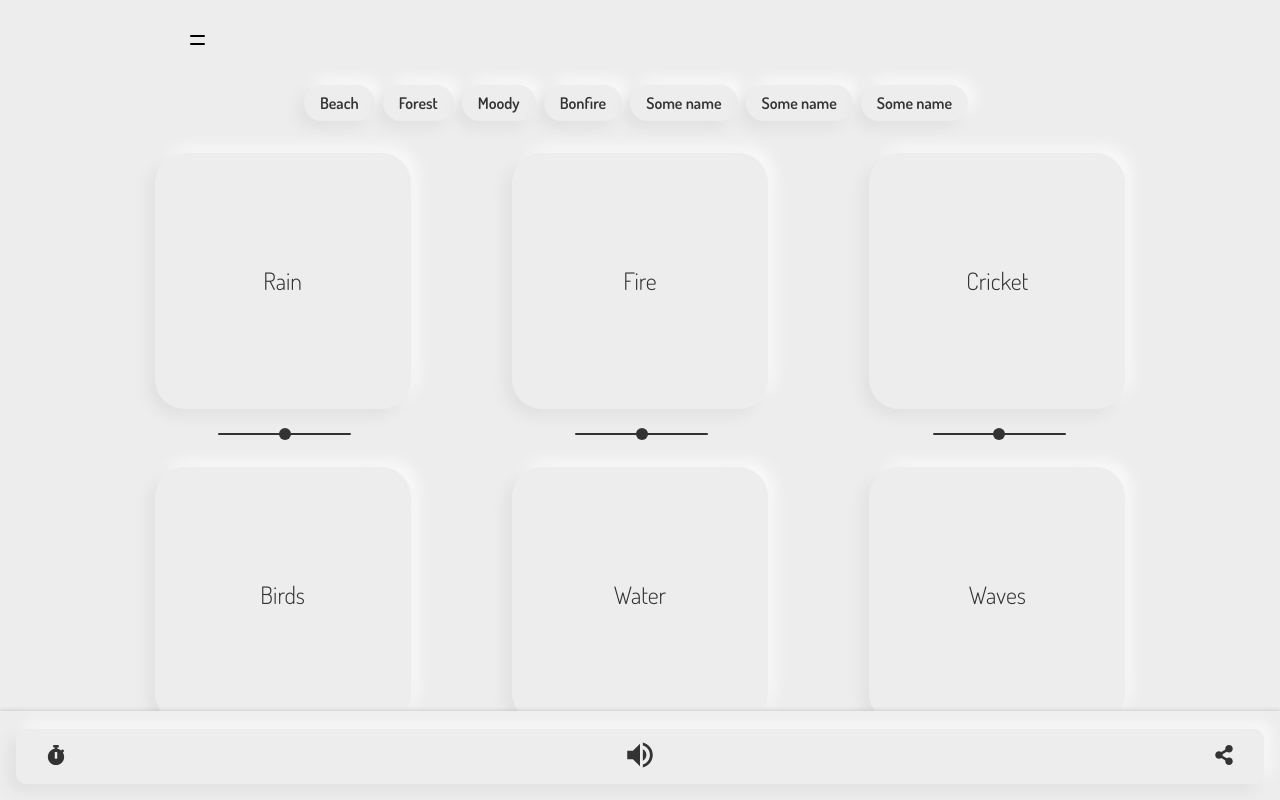
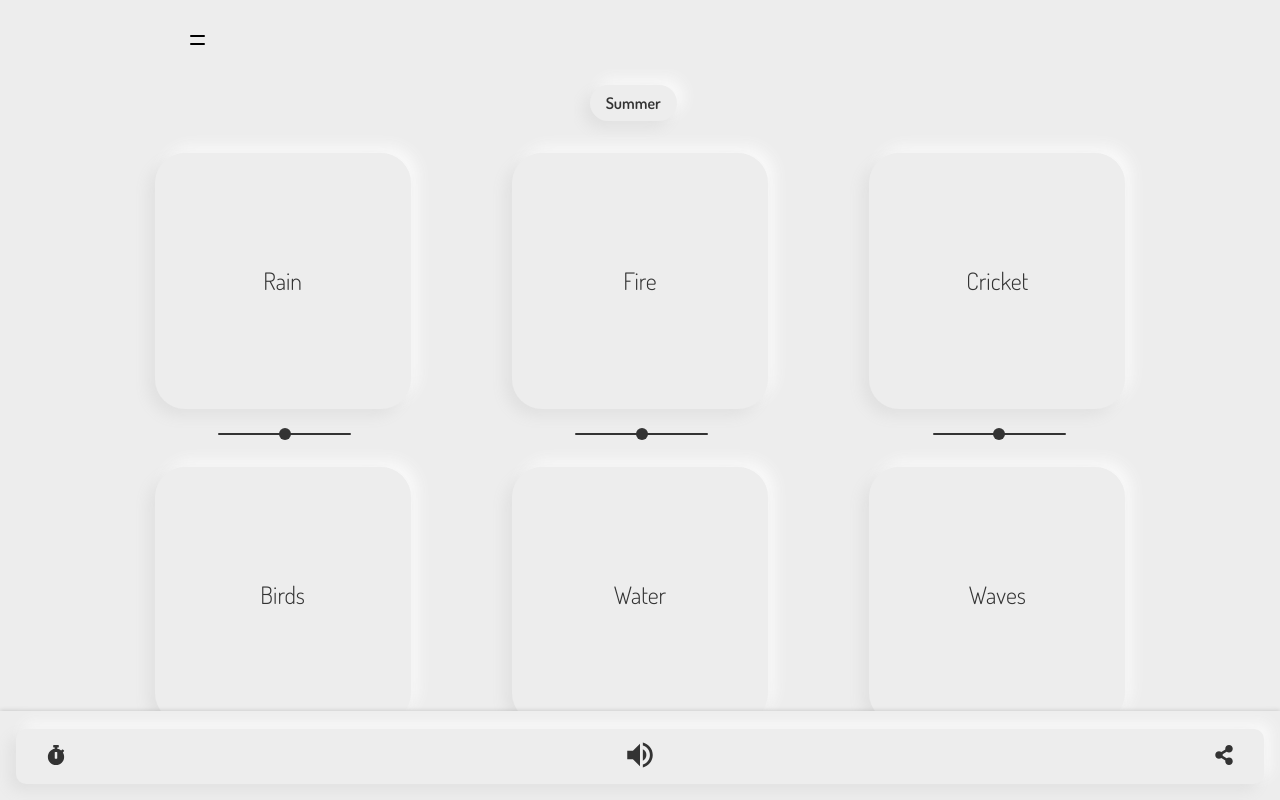
Before and after one commit to wasituf/loop, a Next.js app: page / in a window 1280 px wide. Shown: the top 800 px of the page. Built offline with nearby package versions, Linux system fonts and the light colour scheme.

Commit message:
Added preset functionality and changed manifest theme to white

```diff
--- a/components/EffectCard.jsx
+++ b/components/EffectCard.jsx
@@ -1,27 +1,42 @@
 import styles from '../styles/EffectCard.module.css'
 import { useEffect, useState } from 'react'
 
-export default function EffectCard({ name, masterPlaying, volume, filename }) {
+export default function EffectCard({
+  name,
+  masterPlaying,
+  volume,
+  filename,
+  presets,
+}) {
   const [playing, setPlaying] = useState(false)
   const [effectVolume, setEffectVolume] = useState(0.5)
 
   useEffect(() => {
-    if (localStorage.getItem(filename) === null) {
-      localStorage.setItem(filename, effectVolume)
+    if (localStorage.getItem(name.toLowerCase()) === null) {
+      localStorage.setItem(name.toLowerCase(), effectVolume)
     } else {
-      setEffectVolume(localStorage.getItem(filename))
+      setEffectVolume(localStorage.getItem(name.toLowerCase()))
     }
-  }, [filename]) // eslint-disable-line react-hooks/exhaustive-deps
+  }, [name]) // eslint-disable-line react-hooks/exhaustive-deps
 
   const changeState = e => {
+    // if(localStorage.getItem('presetActive') === true) {
+    //   presets.map(prst => {
+    //     const preset = document.getElementById(prst.name.toLowerCase())
+
+    //   })
+    // }
+
     const audio = e.target.querySelector('audio')
     if (audio) {
       audio.muted = !masterPlaying
       audio.volume = (effectVolume / 100) * (volume * 100)
       if (audio.paused) {
+        console.log('playing audio...')
         audio.play()
         setPlaying(true)
       } else if (!audio.paused) {
+        console.log('pausing...')
         audio.pause()
         setPlaying(false)
       }
@@ -49,6 +64,7 @@ export default function EffectCard({ name, masterPlaying, volume, filename }) {
         )}
 
         <audio
+          id={'effect-' + name.toLowerCase()}
           src={`/audio/${filename}`}
           onTimeUpdate={e => {
             const audio = e.target
@@ -57,7 +73,8 @@ export default function EffectCard({ name, masterPlaying, volume, filename }) {
               audio.play()
             }
             audio.muted = !masterPlaying
-            audio.volume = (effectVolume / 100) * (volume * 100)
+            audio.volume =
+              (localStorage.getItem(name.toLowerCase()) / 100) * (volume * 100)
           }}
         ></audio>
         <p
@@ -70,6 +87,7 @@ export default function EffectCard({ name, masterPlaying, volume, filename }) {
 
       <div className={styles.sliderContainer}>
         <input
+          id={'slider-' + name.toLowerCase()}
           className={styles.slider}
           type='range'
           min={'0'}
@@ -78,7 +96,7 @@ export default function EffectCard({ name, masterPlaying, volume, filename }) {
           value={effectVolume}
           onChange={e => {
             setEffectVolume(e.target.value)
-            localStorage.setItem(filename, e.target.value)
+            localStorage.setItem(name.toLowerCase(), e.target.value)
           }}
           controls
         />
--- a/components/Header.jsx
+++ b/components/Header.jsx
@@ -16,13 +16,13 @@ export default function Header({}) {
           <div
             className={styles.top}
             style={{
-              transform: menuOpen && 'rotate(-25deg) translateY(1px)',
+              transform: menuOpen ? 'rotate(-25deg) translateY(1px)' : 'none',
             }}
           ></div>
           <div
             className={styles.bottom}
             style={{
-              transform: menuOpen && 'rotate(25deg) translateY(-1px)',
+              transform: menuOpen ? 'rotate(25deg) translateY(-1px)' : 'none',
             }}
           ></div>
         </button>
--- a/components/InfoTab.jsx
+++ b/components/InfoTab.jsx
@@ -1,7 +1,8 @@
 import { useEffect, useState } from 'react'
 import styles from '../styles/InfoTab.module.css'
+import Preset from './Preset'
 
-export default function InfoTab() {
+export default function InfoTab({ presets }) {
   const [scrollStyle, setScrollStyle] = useState(styles.isRightOverflowing)
 
   useEffect(() => {
@@ -36,22 +37,19 @@ export default function InfoTab() {
     }
   }
 
-  const handlePreset = e => {
-    e.target.style.background = '#d9d9d9'
-  }
-
   return (
     <div className={styles.container}>
       <div className={scrollStyle} onScroll={updateScrollStyles}>
-        <div onClick={handlePreset} className={styles.preset}>
-          Beach
-        </div>
-        <div className={styles.preset}>Forest</div>
-        <div className={styles.preset}>Moody</div>
-        <div className={styles.preset}>Bonfire</div>
-        <div className={styles.preset}>Some name</div>
-        <div className={styles.preset}>Some name</div>
-        <div className={styles.preset}>Some name</div>
+        {presets.map((preset, index) => {
+          return (
+            <Preset
+              key={index}
+              id={preset.name.toLowerCase()}
+              name={preset.name}
+              effects={preset.effects}
+            />
+          )
+        })}
       </div>
     </div>
   )
--- a/components/Preset.jsx
+++ b/components/Preset.jsx
@@ -0,0 +1,45 @@
+import { useEffect, useState } from 'react'
+import styles from '../styles/InfoTab.module.css'
+
+export default function Preset({ id, name, effects }) {
+  const [active, setActive] = useState(false)
+
+  useEffect(() => {
+    const preset = document.getElementById(id)
+
+    if (active) {
+      preset.style.background = '#333333'
+      preset.style.color = '#ededed'
+      preset.style.boxShadow = '-2px 2px 10px rgba(0,0,0,0.3)'
+    } else {
+      preset.style.background = 'var(--card-color)'
+      preset.style.color = '#333333'
+      preset.style.boxShadow = 'var(--card-shadow)'
+    }
+
+    if (active) {
+      localStorage.setItem('presetActive', true)
+    } else {
+      localStorage.setItem('presetActive', false)
+    }
+  }, [active]) // eslint-disable-line react-hooks/exhaustive-deps
+
+  const handlePreset = e => {
+    setActive(!active)
+
+    effects.forEach(effect => {
+      const sfxId = effect.split('.')[0]
+      const sfxVolume = effect.split('.')[1]
+      const sfx = document.getElementById('effect-' + sfxId)
+
+      localStorage.setItem(sfxId, +sfxVolume / 100)
+      sfx.parentElement.click()
+    })
+  }
+
+  return (
+    <div id={id} onClick={handlePreset} className={styles.preset}>
+      {name}
+    </div>
+  )
+}
--- /dev/null
+++ b/data.json
@@ -0,0 +1,18 @@
+{
+  "sfxData": [
+    { "name": "Rain", "filename": "rain.mp3" },
+    { "name": "Fire", "filename": "fire.mp3" },
+    { "name": "Cricket", "filename": "cricket.mp3" },
+    { "name": "Birds", "filename": "birds.ogg" },
+    { "name": "Water", "filename": "water.ogg" },
+    { "name": "Waves", "filename": "waves.ogg" },
+    { "name": "Cicadas", "filename": "cicada.ogg" }
+  ],
+
+  "presetData": [
+    {
+      "name": "Summer",
+      "effects": ["birds.90", "water.75", "cicadas.60"]
+    }
+  ]
+}
--- a/pages/index.js
+++ b/pages/index.js
@@ -7,20 +7,14 @@ import InstallScreen from '../components/InstallScreen'
 import { useState, useEffect } from 'react'
 import InfoTab from '../components/InfoTab'
 import { rippleEffect } from '../lib/functions'
+const data = require('../data.json')
 
 export default function HomePage() {
   const [playing, setPlaying] = useState(true)
   const [volume, setVolume] = useState(null)
   const [bipEvent, setBipEvent] = useState(null)
-  const SFX = [
-    { 'name': 'Rain', 'filename': 'rain.mp3' },
-    { 'name': 'Fire', 'filename': 'fire.mp3' },
-    { 'name': 'Cricket', 'filename': 'cricket.mp3' },
-    { 'name': 'Birds', 'filename': 'birds.ogg' },
-    { 'name': 'Water', 'filename': 'water.ogg' },
-    { 'name': 'Waves', 'filename': 'waves.ogg' },
-    { 'name': 'Cicadas', 'filename': 'cicada.ogg' },
-  ]
+  const SFX = data.sfxData
+  const presets = data.presetData
 
   useEffect(() => {
     if (localStorage.getItem('volume') !== null) {
@@ -81,7 +75,7 @@ export default function HomePage() {
 
       <Header updateVolume={updateVolume} volume={volume} playing={playing} />
 
-      <InfoTab />
+      <InfoTab presets={presets} />
 
       <main className={styles.parentContainer}>
         <div className={styles.container}>
--- a/styles/Home.module.css
+++ b/styles/Home.module.css
@@ -3,7 +3,7 @@
   flex-direction: column;
   max-width: 100%;
   min-height: calc(100vh - 201px);
-  justify-content: start;
+  justify-content: flex-start;
   align-items: center;
 }
 
--- a/styles/InfoTab.module.css
+++ b/styles/InfoTab.module.css
@@ -73,7 +73,7 @@
   border-radius: 50px;
   color: #333;
   font-weight: 600;
-  margin-right: 0.5rem;
+  margin-right: 0.85rem;
   user-select: none;
   cursor: pointer;
   -webkit-tap-highlight-color: rgba(0, 0, 0, 0);
```
Also changed, not shown: public/manifest.json.
